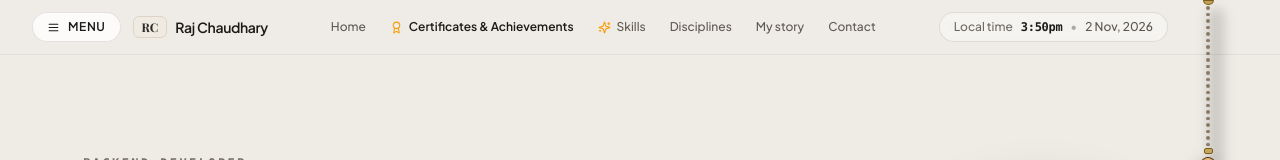
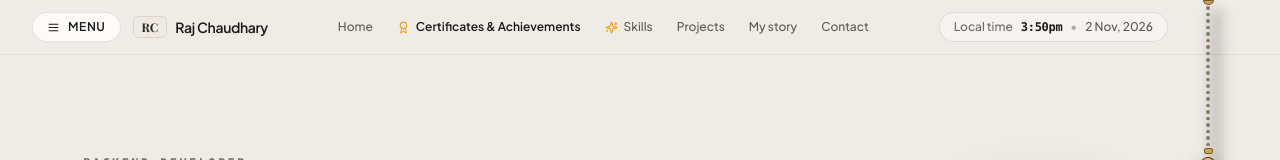
Before and after one commit to XCHAUDHARY00/rajportfolio, a React (Vite) app in the folder frontend/: page / in a window 1280 px wide. Shown: the top 160 px of the page. Built offline with nearby package versions, Linux system fonts and the light colour scheme; no server answers; a web font is replaced by a local one.

Commit message:
chore: rename Disciplines to Projects in header navigation and drawer

```diff
--- a/frontend/src/components/Header.jsx
+++ b/frontend/src/components/Header.jsx
@@ -100,7 +100,7 @@ export default function Header({
               onClick={() => scrollTo('#doors')}
               className="hover:text-[#1C1A18] dark:hover:text-white transition-colors"
             >
-              Disciplines
+              Projects
             </button>
 
             <button
--- a/frontend/src/components/MenuDrawer.jsx
+++ b/frontend/src/components/MenuDrawer.jsx
@@ -6,7 +6,7 @@ const ROUTES = [
   { num: '01', label: 'Home', href: '#hero' },
   { num: '02', label: 'Certificates & Achievements', action: 'certificates' },
   { num: '03', label: 'Skills & Ability Card', action: 'skills' },
-  { num: '04', label: 'Magic Behind the Doors', href: '#doors' },
+  { num: '04', label: 'Projects', href: '#doors' },
   { num: '05', label: 'My Story (Timeline)', href: '#story' },
   { num: '06', label: 'Contact & Hire', href: '#contact' },
 ];
```
